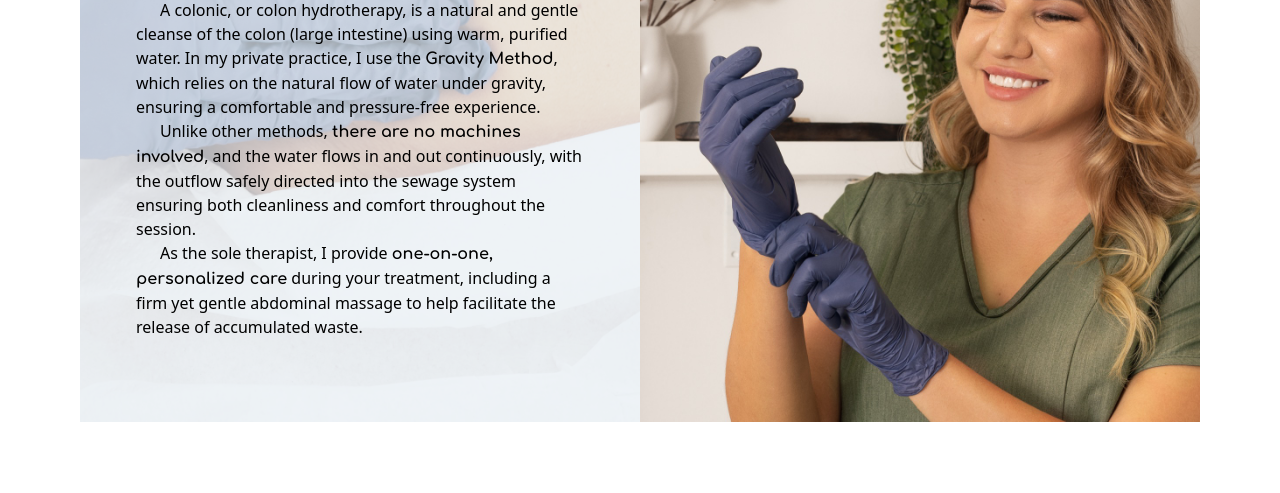
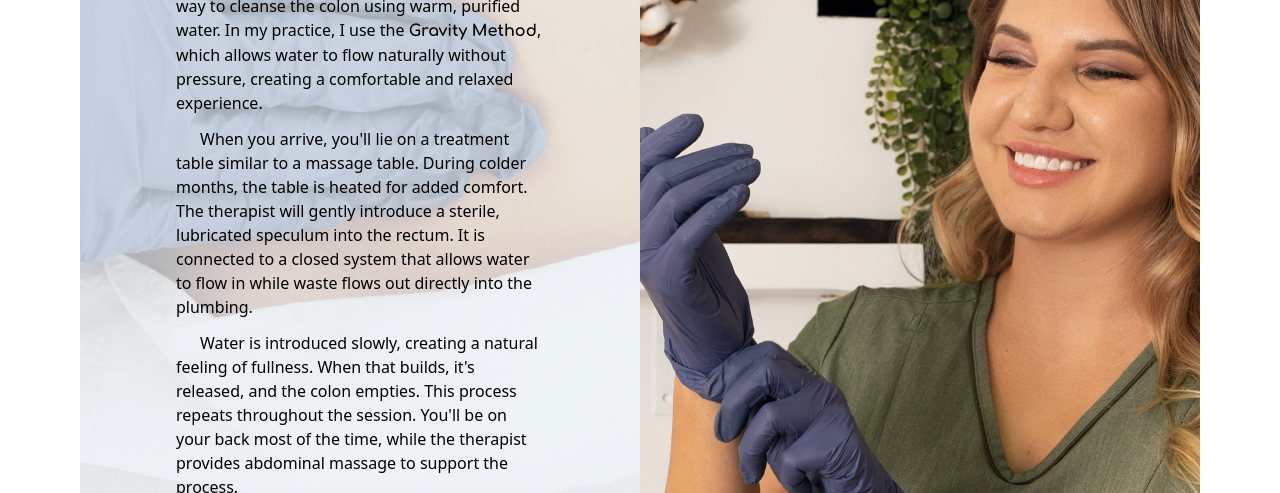
Before and after one commit to Maria108/park-slope-colonics, a Gatsby site: page /GravityMethodColonics in a window 1280 px wide. Shown: the part 138-631 px from the top of the page. Built offline with nearby package versions, Linux system fonts and the light colour scheme; Gatsby itself is replaced by a stand-in of ours.

Commit message:
Update info about colonic, remove new location section

```diff
--- a/src/pages/GravityMethodColonics.js
+++ b/src/pages/GravityMethodColonics.js
@@ -25,36 +25,39 @@ const GravityMethodColonics = () => {
               backgroundImage: `url(${lenaHandImage})`,
             }}
           >
-            <div className="bg-customLigterBlue bg-opacity-70 flex items-center justify-center px-8 sm:px-8 h-full">
-              <div className="max-w-md my-5">
+            <div className="bg-customLigterBlue bg-opacity-70 flex items-center justify-center px-4 sm:px-6 md:px-24 h-full">
+              <div className="my-5">
                 <h2 className="text-2xl sm:text-3xl font-bold text-center">
                   About Your Colonic Session
                 </h2>
-                <div className="mt-4 text-sm sm:text-base text-left">
+                <div className="mt-4 text-sm sm:text-base text-left space-y-3">
                   <p className="indent-6">
-                    A colonic, or colon hydrotherapy, is a natural and gentle
-                    cleanse of the colon (large intestine) using warm, purified
-                    water. In my private practice, I use the{" "}
+                    A colonic, or colon hydrotherapy, is a gentle way to
+                    cleanse the colon using warm, purified water. In my
+                    practice, I use the{" "}
                     <span className="font-comfortaaBold">Gravity Method</span>,
-                    which relies on the natural flow of water under gravity,
-                    ensuring a comfortable and pressure-free experience.
+                    which allows water to flow naturally without pressure,
+                    creating a comfortable and relaxed experience.
                   </p>
                   <p className="indent-6">
-                    Unlike other methods,{" "}
-                    <span className="font-comfortaaBold">
-                      there are no machines involved
-                    </span>
-                    , and the water flows in and out continuously, with the
-                    outflow safely directed into the sewage system ensuring both
-                    cleanliness and comfort throughout the session.
+                    When you arrive, you'll lie on a treatment table similar to
+                    a massage table. During colder months, the table is heated
+                    for added comfort. The therapist will gently introduce a
+                    sterile, lubricated speculum into the rectum. It is
+                    connected to a closed system that allows water to flow in
+                    while waste flows out directly into the plumbing.
                   </p>
                   <p className="indent-6">
-                    As the sole therapist, I provide{" "}
-                    <span className="font-comfortaaBold">
-                      one-on-one, personalized care
-                    </span>{" "}
-                    during your treatment, including a firm yet gentle abdominal
-                    massage to help facilitate the release of accumulated waste.
+                    Water is introduced slowly, creating a natural feeling of
+                    fullness. When that builds, it's released, and the colon
+                    empties. This process repeats throughout the session. You'll
+                    be on your back most of the time, while the therapist
+                    provides abdominal massage to support the process.
+                  </p>
+                  <p className="indent-6">
+                    Sessions typically last about 45 minutes, sometimes up to
+                    an hour. At the end, you'll have time to sit on the toilet
+                    to comfortably release any remaining water.
                   </p>
                 </div>
               </div>
@@ -98,7 +101,7 @@ const GravityMethodColonics = () => {
                 <IoCloudOfflineOutline className="inline-block mx-2 text-3xl" />
               ),
               description:
-                "Constipation is frustrating. Often caused by factors such as low fiber, dehydration, medication, and lack of movement, it’s a widespread concern. Colon hydrotherapy provides a highly effective and straightforward solution for relieving constipation and eliminating toxic buildup. In many scenarios, a single session can promptly restore regular bowel movements—whether rebounding after travel, adjusting to new medications, or navigating short-term stressors like staying at your new boyfriend's house.",
+                "Constipation is frustrating. Often caused by factors such as low fiber, dehydration, medication, and lack of movement, it's a widespread concern. Colon hydrotherapy provides a highly effective and straightforward solution for relieving constipation and eliminating toxic buildup. In many scenarios, a single session can promptly restore regular bowel movements—whether rebounding after travel, adjusting to new medications, or navigating short-term stressors like staying at your new boyfriend's house.",
             },
             {
               title: "Skin Issues",
--- a/src/pages/index.js
+++ b/src/pages/index.js
@@ -11,36 +11,6 @@ import { FaMapPin } from "react-icons/fa";
 
 const HomePage = () => (
   <Layout>
-    {/* Temporary Price Update Notice (appears right after nav) */}
-    <section className="px-4 sm:px-6 md:px-8 py-6 sm:py-8">
-      <div className="max-w-2xl mx-auto">
-        <h2 className="text-xl sm:text-2xl font-comfortaaBold text-center mb-4">
-          New Location Update
-        </h2>
-
-        <p className="text-sm sm:text-base leading-relaxed mb-4">
-          I'm now welcoming clients in a <span className="font-comfortaaBold">new, spacious office</span> at:
-          <br />
-        </p>
-
-        <p className="text-sm sm:text-base leading-relaxed mb-4">
-          <span className="inline-flex items-baseline gap-1">
-            <FaMapPin className="text-red-500" />
-            <span className="font-comfortaaBold">
-              516 3rd Ave, Brooklyn, NY 11215 — street-level storefront
-            </span>.
-          </span>
-        </p>
-
-        <p className="text-sm sm:text-base leading-relaxed mb-4">
-          The new space is just a short walk from the previous location, right here in the same neighborhood.
-        </p>
-
-        <p className="text-sm sm:text-base leading-relaxed mb-4">
-          Thank you for your trust and support — it's truly an honor to be part of your wellness journey.
-        </p>
-      </div>
-    </section>
 
     {/* Hero Section */}
     <section
```
